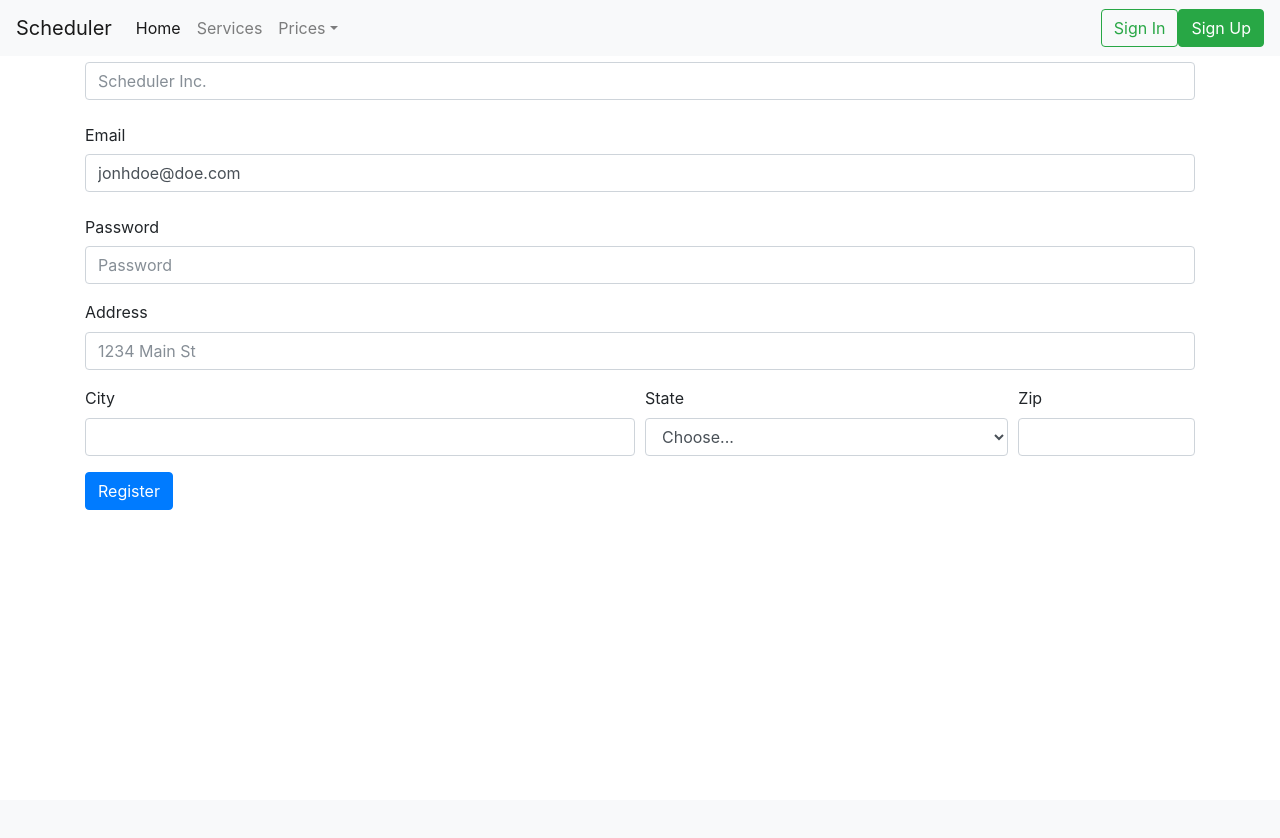
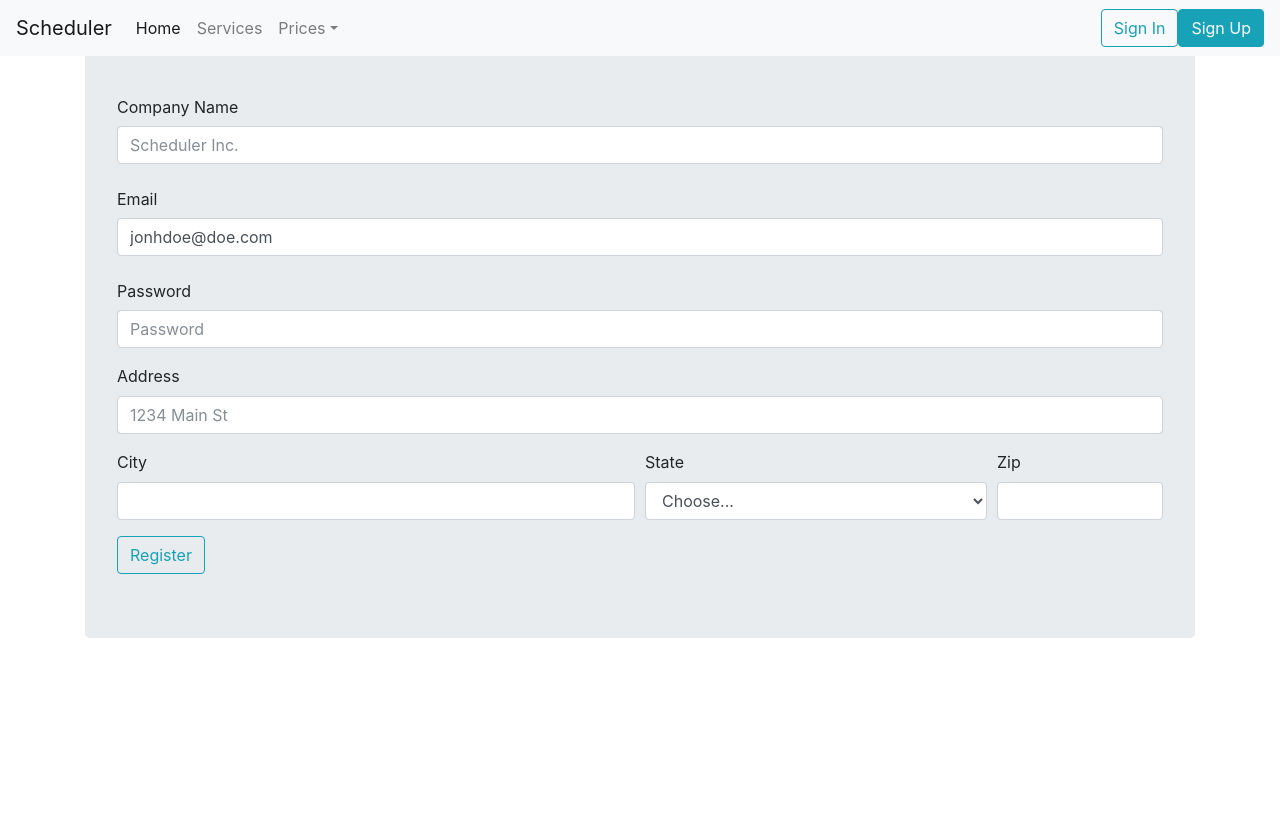
Before and after one commit to reubelleJ/schedulerVphp, a PHP site: page /registration.php in a window 1280 px wide. Before the commit the page ends 510 px from the top, so only its background shows below. Run offline with PHP 8.4, Linux system fonts and the light colour scheme; some libraries are stand-ins or nearby versions.

Commit message:
cleaned up some button details

```diff
--- a/login.php
+++ b/login.php
@@ -64,10 +64,10 @@
         </ul>
         <ul class="nav navbar-nav navbar-right">
           <li class="nav-item">
-            <a href="login.php"><button type="button" class="btn btn-outline-success my-2 my-sm-0">Sign In</button></a>
+            <a href="login.php"><button type="button" class="btn btn-outline-info my-2 my-sm-0">Sign In</button></a>
           </li>
           <li class="nav-item">
-           <a href="registration.php"><button type="button" class="btn btn-success">Sign Up</button></a>
+           <a href="registration.php"><button type="button" class="btn btn-info">Sign Up</button></a>
           </li>
       </div>
     </nav>
@@ -83,7 +83,7 @@
           <label class="form-check-label"><input class="form-check-input" type="checkbox"> Remember me</label>
         </div>
       </div>
-      <button type="submit" class="btn btn-primary" name="signin">Sign in</button>
+      <button type="submit" class="btn btn-outline-info" name="signin">Sign in</button>
       <p class="message">Not registered? <a href="registration.php">Create an account</a></p>
     </form>
   </div>
--- a/registration.php
+++ b/registration.php
@@ -50,20 +50,17 @@
             </div>
           </li>
         </ul>
-        <!-- <form class="form-inline my-2 my-lg-0">
-          <input class="form-control mr-sm-2" type="text" placeholder="Search" aria-label="Search">
-          <button class="btn btn-outline-success my-2 my-sm-0" type="submit">Search</button>
-        </form> -->
         <ul class="nav navbar-nav navbar-right">
           <li class="nav-item">
-            <a href="login.php"><button type="button" class="btn btn-outline-success my-2 my-sm-0">Sign In</button></a>
+            <a href="login.php"><button type="button" class="btn btn-outline-info my-2 my-sm-0">Sign In</button></a>
           </li>
           <li class="nav-item">
-           <a href="registration.php"><button type="button" class="btn btn-success">Sign Up</button></a>
+           <a href="registration.php"><button type="button" class="btn btn-info">Sign Up</button></a>
           </li>
       </div>
     </nav><!-- /* end navigation */ -->
         <!-- Registration form -->
+        <div class="jumbotron">
         <form action="registration.php" method="post">
           <!-- Company name -->
             <div class="form-row">
@@ -115,9 +112,10 @@
               <input type="text" class="form-control" name="zipcode" id="zipcode" required>
             </div>
           </div>
-          <button type="submit" class="btn btn-primary" name="register">Register</button>
+          <button type="submit" class="btn btn-outline-info" name="register">Register</button>
         </form>
     </div>
+
     <!-- Optional JavaScript -->
     <!-- jQuery first, then Popper.js, then Bootstrap JS -->
     <script src="https://code.jquery.com/jquery-3.2.1.slim.min.js" integrity="sha384-KJ3o2DKtIkvYIK3UENzmM7KCkRr/rE9/Qpg6aAZGJwFDMVNA/GpGFF93hXpG5KkN" crossorigin="anonymous"></script>
```
